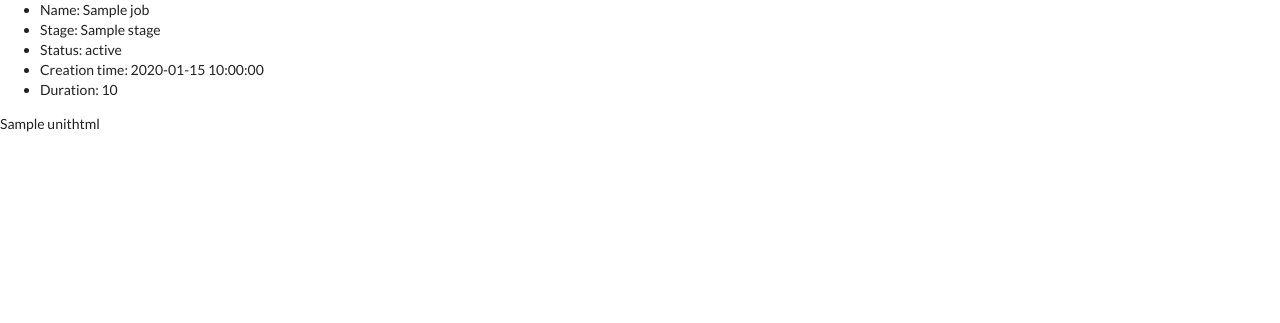
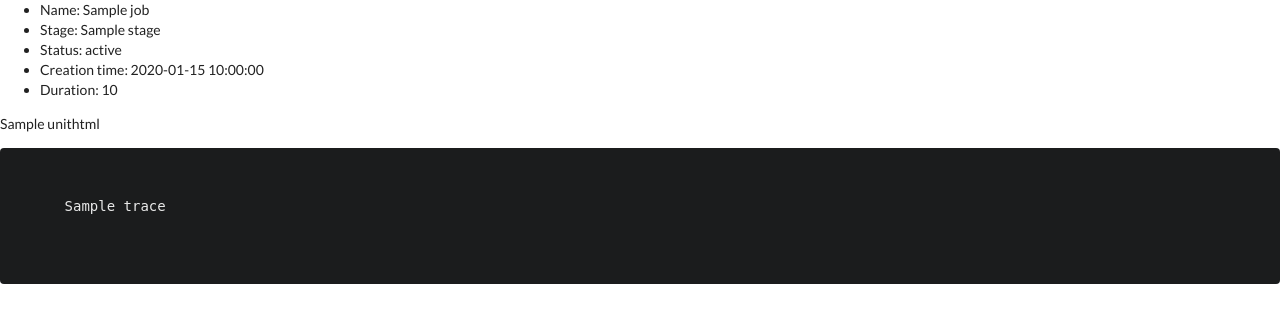
Before and after one commit to grimpy/glunit, a Flask app: template glunit/templates/job.html in a window 1280 px wide. Shown: the top 323 px of the page. Run offline with Flask 2, Linux system fonts and the light colour scheme; the template is opened without the code that fills it: most values are stand-ins (such as "Sample title", 1, 10 or a date in 2020); some libraries are stand-ins or nearby versions.

Commit message:
Show trace if no junit is found
Signed-off-by: Jo De Boeck <deboeck.jo@gmail.com>

```diff
--- a/glunit/app.py
+++ b/glunit/app.py
@@ -44,6 +44,7 @@ def job(projectid, jobid):
     gitlab = app.config["gitlab"]
     job = gitlab.get_job(projectid, jobid)
     unit = None
+    trace = None
     unithtml = ""
     for artifact in job['artifacts']:
         if artifact['file_type'] == 'junit':
@@ -53,4 +54,7 @@ def job(projectid, jobid):
         junit2html = app.config['junit2html']
         result = junit2html.parse_content(unit)
         unithtml = junit2html.generate_html(result)
-    return flask.render_template("job.html", pipeline=pipeline, job=job, project=projectid, unithtml=unithtml)
+    else:
+        trace = gitlab.get_job_trace(projectid, jobid).decode('utf8')
+
+    return flask.render_template("job.html", pipeline=pipeline, job=job, project=projectid, unithtml=unithtml, trace=trace)
--- a/glunit/templates/job.html
+++ b/glunit/templates/job.html
@@ -7,4 +7,12 @@
 <li>Duration: {{job.duration}}</li>
 </ul>
 {{unithtml|safe}}
+{% if trace %}
+<div class="ui inverted segment content">
+    <pre><code>
+      {{trace}}
+    </code>
+    </pre>
+</div>
+{% endif %}
 {% include 'footer.html' %}
```
Also changed, not shown: glunit/gitlab.py (+6 -1 lines).
